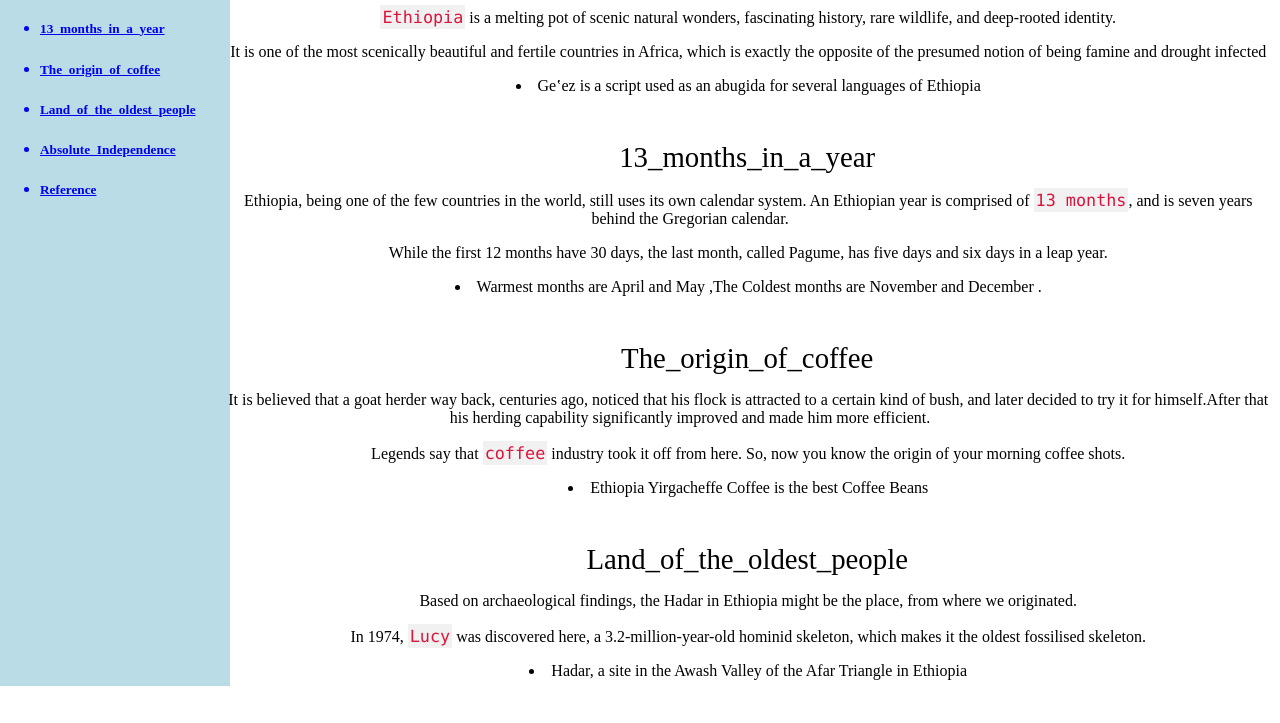
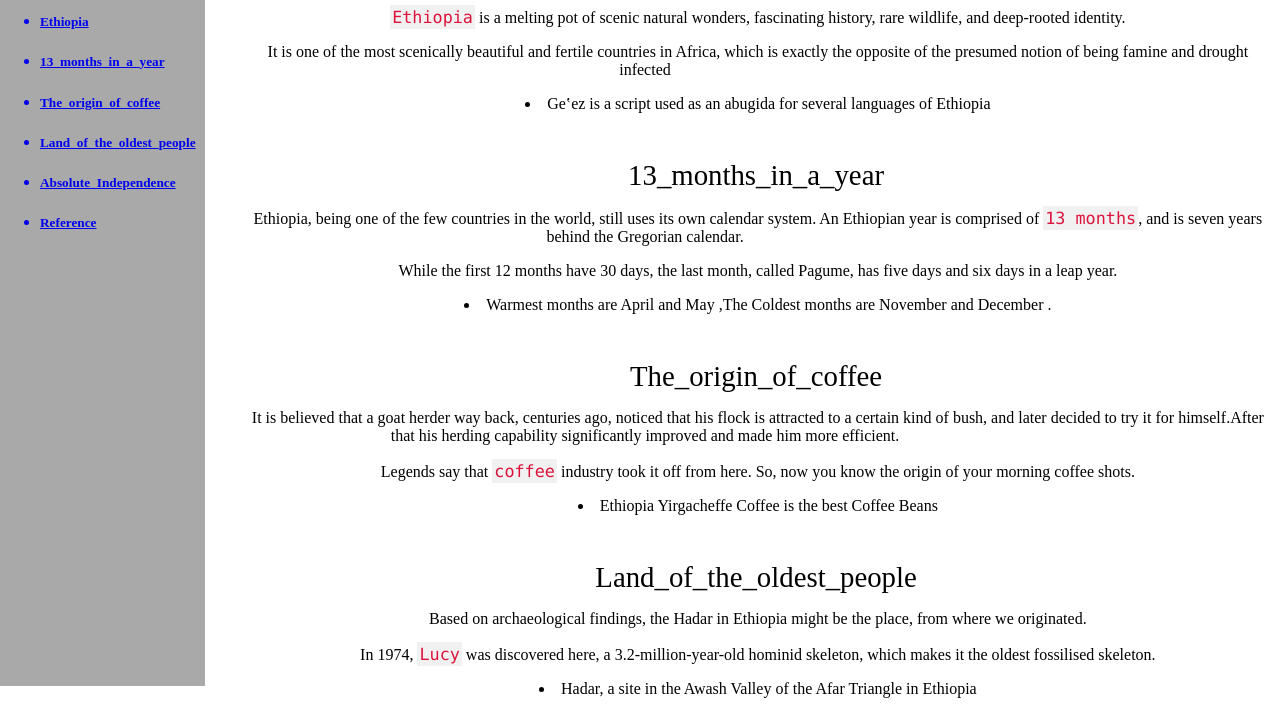
Before and after one commit to sammak2005/Ethiodoc, a plain HTML site: page index.html in a window 1280 px wide. Shown: the part 114-837 px from the top of the page. Drawn offline with Linux system fonts and the light colour scheme.

Commit message:
modification Signed-off-by: sammak2005 <sammak2005@gmail.com>

```diff
--- a/ethio.css
+++ b/ethio.css
@@ -40,15 +40,18 @@
   }
 
   .container {
-    padding-left: 100px;
+    padding-left: 10px;
     text-align: center;
-    text-indent: 10%;
-    place-content: center;
+    text-indent: 18%;
+    place-content:center;
+    flex-wrap: wrap;
+    align-content: center;
+    display: flex;
   }
 
   #navbar{
 
-      width: 18vw;
+      width: 16vw;
       height:100%;
       position:fixed;
       background-color:rgba(43, 150, 182, 0.33);
@@ -58,6 +61,7 @@
       position: fixed;/*
       width: 30%;*/
       left: 0;
+      background: darkgrey;
   }
 
   #img{
```
